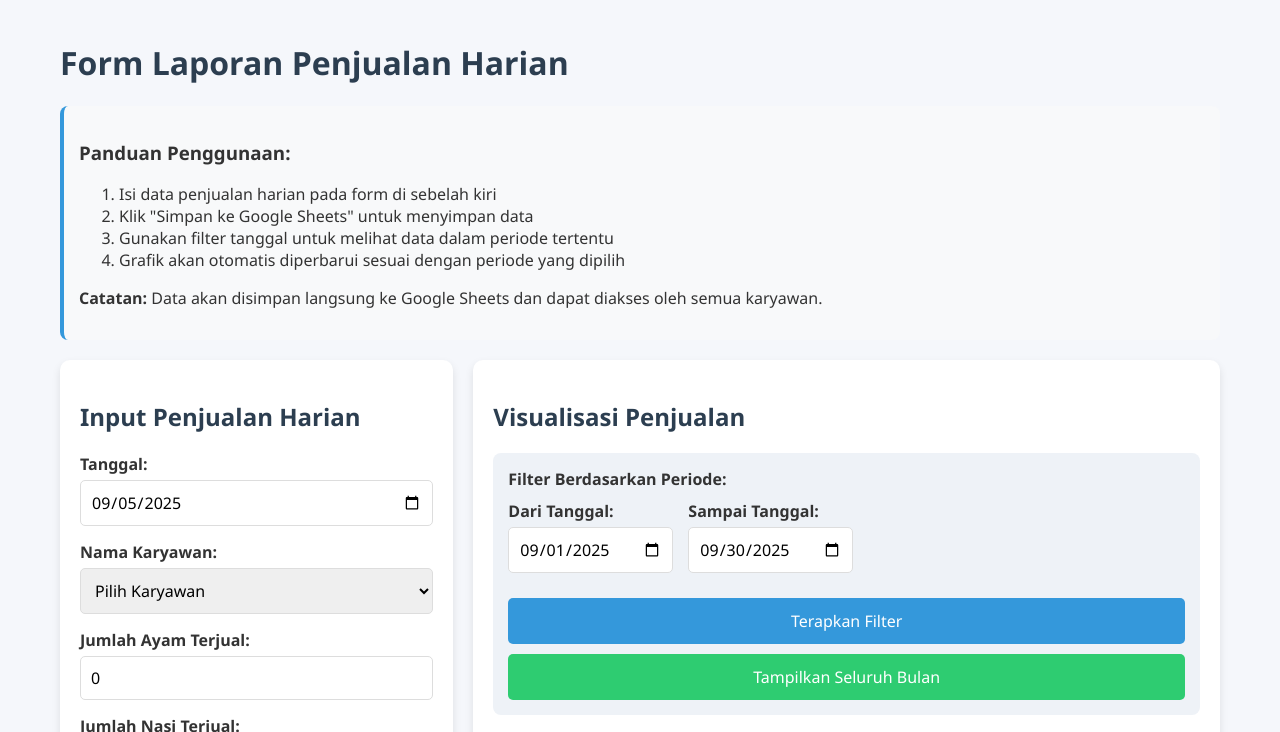
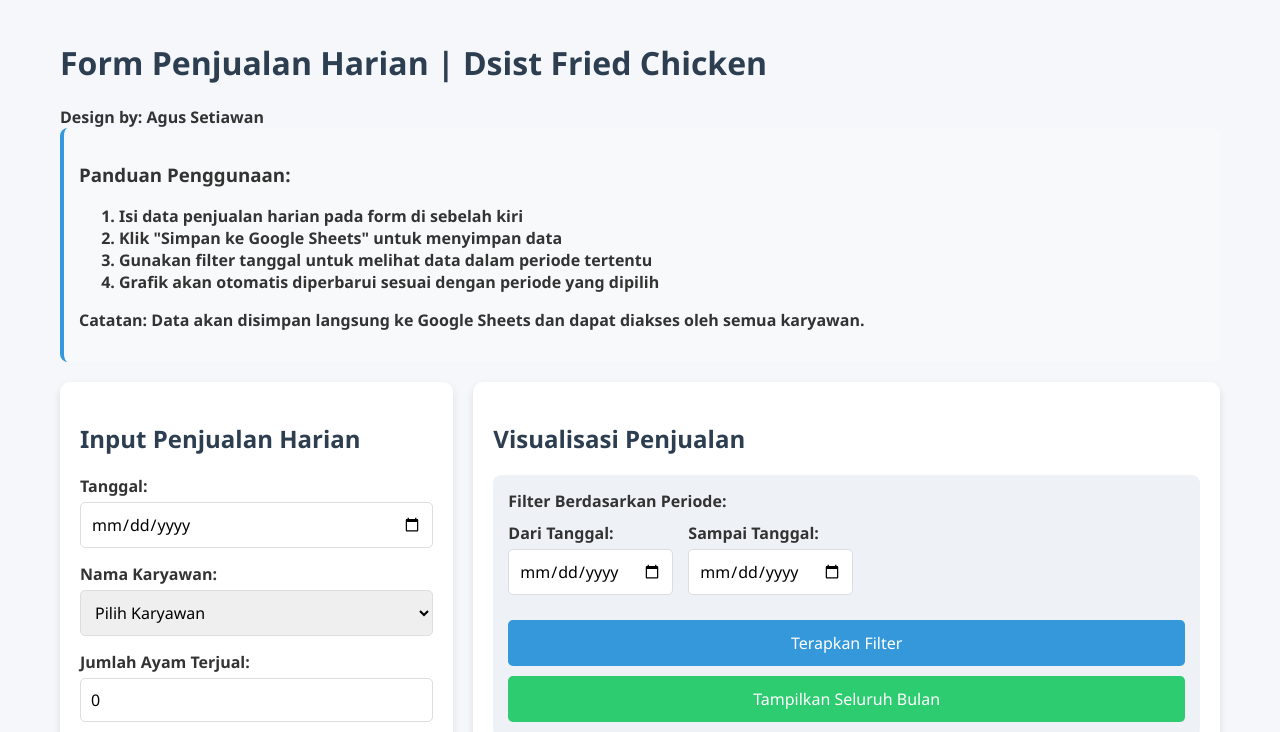
Before and after one commit to agusseti9900/Laporan, a plain HTML site: page index.html in a window 1280 px wide. Shown: the top 732 px of the page. Drawn offline with nearby package versions, Linux system fonts and the light colour scheme; no server answers.

Commit message:
Update index.html

```diff
--- a/index.html
+++ b/index.html
@@ -160,7 +160,8 @@
     </style>
 </head>
 <body>
-    <h1>Form Laporan Penjualan Harian</h1>
+    <h1>Form Penjualan Harian | Dsist Fried Chicken</h1>
+    <h4>Design by: Agus Setiawan</h>
 
     <div class="instructions">
         <h3>Panduan Penggunaan:</h3>
@@ -282,8 +283,7 @@
 
     <script>
         // URL Google Apps Script Web App (akan diisi setelah deployment)
-        // Ganti dengan URL Web App Anda setelah deployment Google Apps Script
-        const scriptURL = 'https://script.google.com/macros/s/AKfycbz-P2IL3jnOsEjUOsawZC3p6nDxPWr1p-pSVI518FEtRzKHe2CFe0-jrrDI_bWDMbx7aA/exec';
+        const scriptURL = 'https://script.google.com/macros/s/AKfycbz-P2IL3jnOsEjUOsawZC3p6nDxPWr1p-pSVI518FEtRzKHe2CFe0-jrrDI_bWDMbx7aA/exec'';
 
         // Elemen form
         const form = {
```
